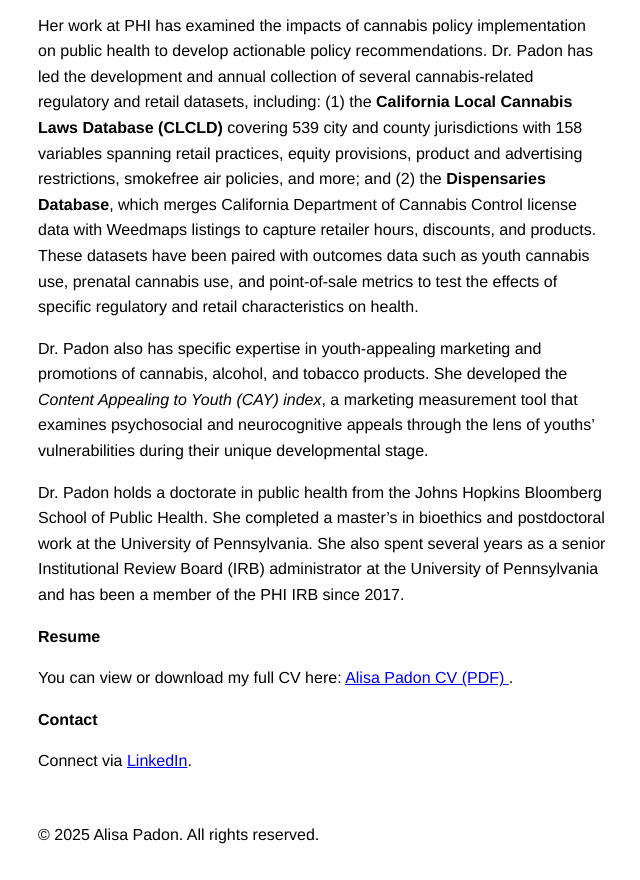
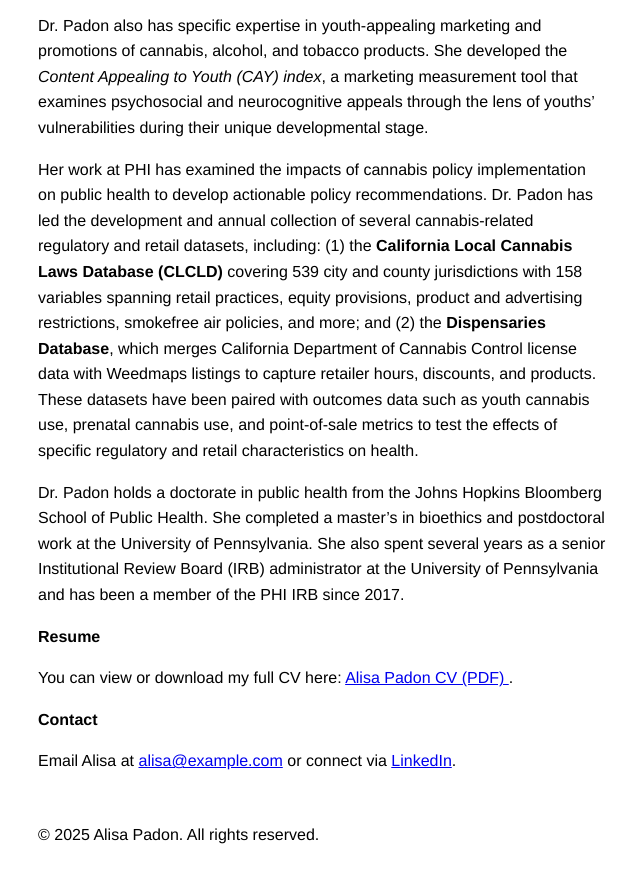
Before and after one commit to brandonsilverman77/alisapadon, a plain HTML site: page index.html in a window 1280 px wide. Shown: the part 325-1205 px from the top of the page, without its empty margins (424-1064 px from the left). Drawn offline with Linux system fonts and the light colour scheme.

Commit message:
Update index.html

```diff
--- a/index.html
+++ b/index.html
@@ -93,8 +93,11 @@
 
       <h2 id="biography">Biography</h2>
       <p>Alisa A. Padon, PhD, is the research director for the Prevention Policy Group (PPG) at the Public Health Institute (PHI). She has a broad background in behavioral science research methods, and her research focus has centered on commercial determinants of health outcomes, health policy development, and evaluation.</p>
+
+      <p>Dr. Padon also has specific expertise in youth-appealing marketing and promotions of cannabis, alcohol, and tobacco products. She developed the <em>Content Appealing to Youth (CAY) index</em>, a marketing measurement tool that examines psychosocial and neurocognitive appeals through the lens of youths’ vulnerabilities during their unique developmental stage.</p>
+
       <p>Her work at PHI has examined the impacts of cannabis policy implementation on public health to develop actionable policy recommendations. Dr. Padon has led the development and annual collection of several cannabis-related regulatory and retail datasets, including: (1) the <strong>California Local Cannabis Laws Database (CLCLD)</strong> covering 539 city and county jurisdictions with 158 variables spanning retail practices, equity provisions, product and advertising restrictions, smokefree air policies, and more; and (2) the <strong>Dispensaries Database</strong>, which merges California Department of Cannabis Control license data with Weedmaps listings to capture retailer hours, discounts, and products. These datasets have been paired with outcomes data such as youth cannabis use, prenatal cannabis use, and point-of-sale metrics to test the effects of specific regulatory and retail characteristics on health.</p>
-      <p>Dr. Padon also has specific expertise in youth-appealing marketing and promotions of cannabis, alcohol, and tobacco products. She developed the <em>Content Appealing to Youth (CAY) index</em>, a marketing measurement tool that examines psychosocial and neurocognitive appeals through the lens of youths’ vulnerabilities during their unique developmental stage.</p>
+
       <p>Dr. Padon holds a doctorate in public health from the Johns Hopkins Bloomberg School of Public Health. She completed a master’s in bioethics and postdoctoral work at the University of Pennsylvania. She also spent several years as a senior Institutional Review Board (IRB) administrator at the University of Pennsylvania and has been a member of the PHI IRB since 2017.</p>
 
       <h2 id="resume">Resume</h2>
@@ -105,7 +108,7 @@
       </p>
 
       <h2 id="contact">Contact</h2>
-      <p>Connect via <a href="https://www.linkedin.com/in/alisa-padon-0770496/" target="_blank" rel="noopener">LinkedIn</a>.</p>
+      <p>Email Alisa at <a href="mailto:alisa@example.com">alisa@example.com</a> or connect via <a href="https://www.linkedin.com/in/alisa-padon-0770496/" target="_blank" rel="noopener">LinkedIn</a>.</p>
 
       <footer>© <span id="year"></span> Alisa Padon. All rights reserved.</footer>
     </main>
```
